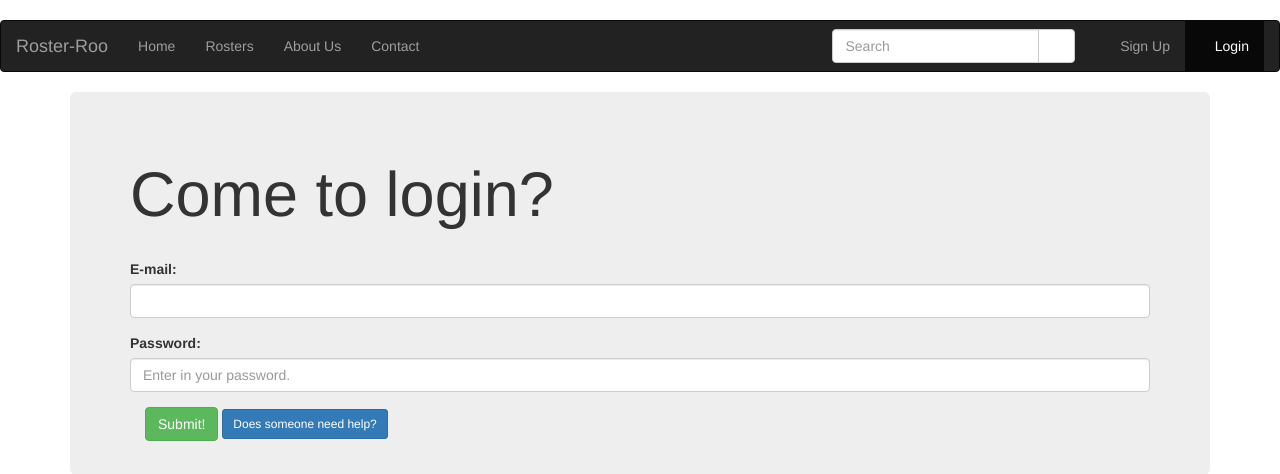
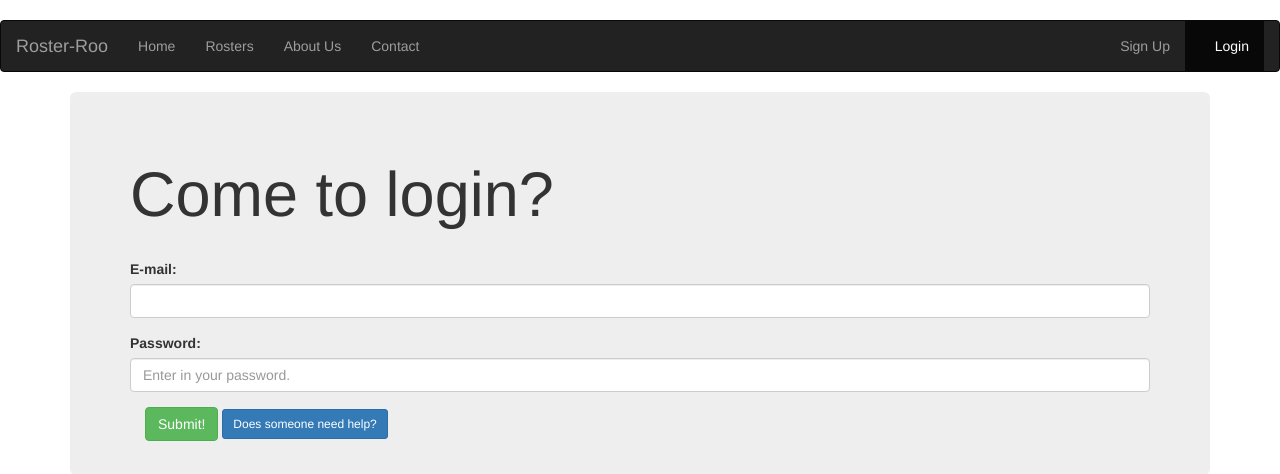
Before and after one commit to Maroxide/Roster-Roo, a PHP site: page /Login.php in a window 1280 px wide. Shown: the part 360-834 px from the top of the page. Run offline with PHP 8.4, Linux system fonts and the light colour scheme; some libraries are stand-ins or nearby versions; some web fonts are replaced.

Commit message:
Update Login.php

```diff
--- a/Login.php
+++ b/Login.php
@@ -35,7 +35,7 @@ header("Location:User.php");
 })
   </script>
 
-	<link rel="shortcut icon" href="favicon.png">
+	<link rel="shortcut icon" href="food.png">
   </head>
 
   <body>
@@ -60,16 +60,7 @@ header("Location:User.php");
             <li><a href="http://rosterroo.site88.net/contact.php">Contact</a></li>
           </ul>
           <ul class="nav navbar-nav navbar-right">
-            <li>
-          <form class="navbar-form" action="search.php?go" method="post" role="search">
-		<div class="input-group">
-			<input type="text" class="form-control" placeholder="Search" name="srchterm" id="srchterm">
-			<div class="input-group-btn">
-				<button class="btn btn-default" name ="submit" type="submit"><i class="glyphicon glyphicon-search"></i></button>
-			</div>
-		</div>
-		</form>
-		</li>
+
             <li><a href="Signup" data-toggle="tooltip" data-placement="bottom" title="Make your own work roster!!" ><span class="glyphicon glyphicon-user"></span> Sign Up</a></li>
             <li class="active"><a href="http://rosterroo.site88.net/Login.php"><span class="glyphicon glyphicon-log-in"></span> Login</a></li>
           </div>
```
